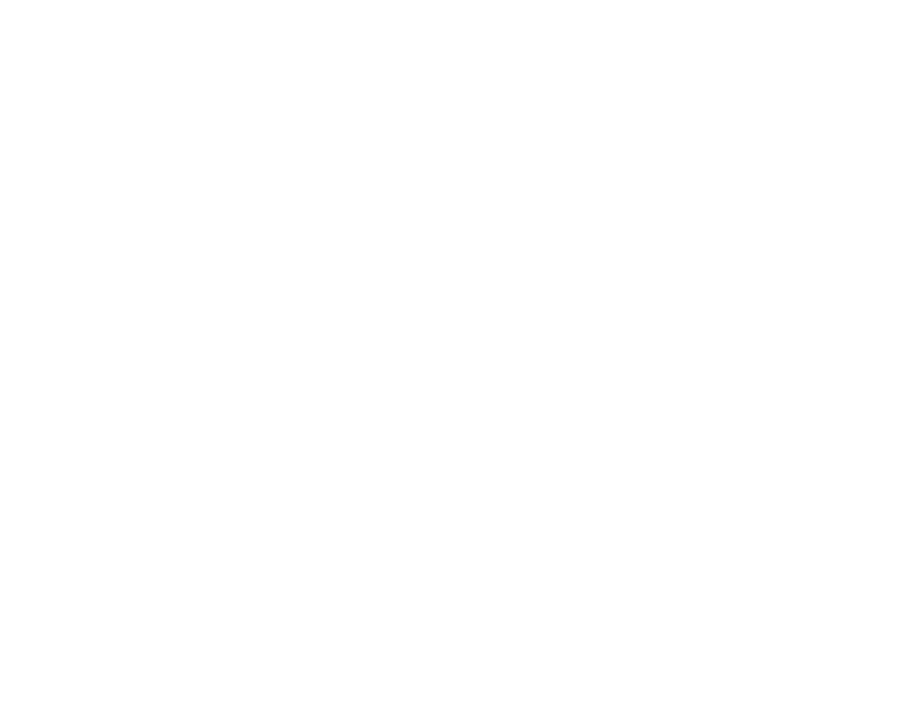
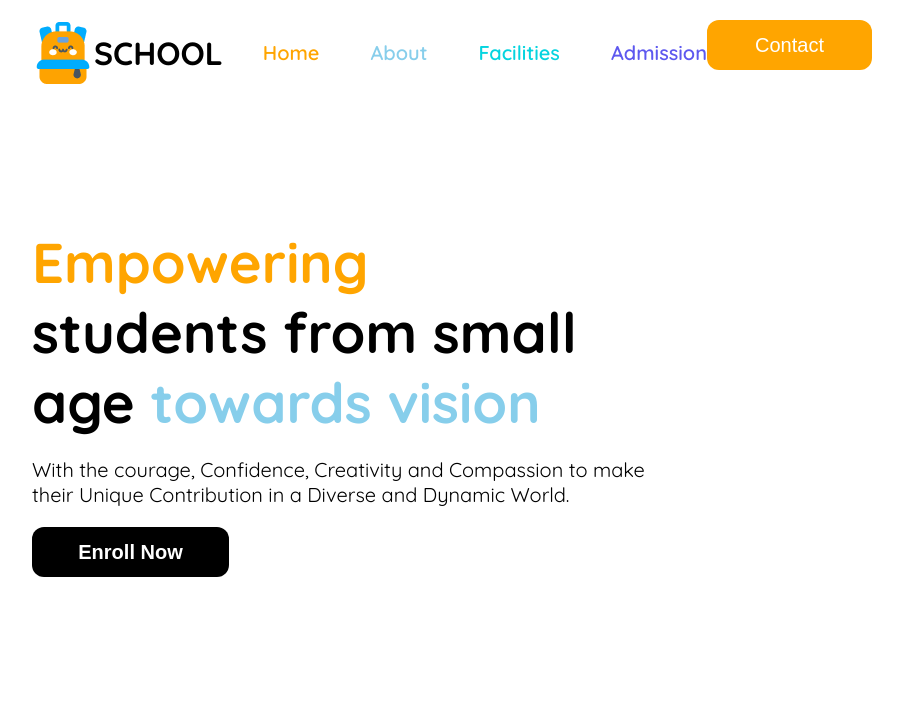
Before and after one commit to Anik-web-code/Assignment-2, a plain HTML site: page index.html in a window 1280 px wide. Shown: the whole page, without its empty margins (188-1091 px from the left). Drawn offline with Linux system fonts and the light colour scheme.

Commit message:
Added Navbar

```diff
--- a/index.html
+++ b/index.html
@@ -4,9 +4,46 @@
     <meta charset="UTF-8">
     <meta name="viewport" content="width=device-width, initial-scale=1.0">
     <link rel="stylesheet" href="style.css">
-    <title>Document</title>
+    <title>Kid School</title>
 </head>
 <body>
+    <header>
+        <div class="nav">
+            <div class="left-div">
+                <img src="assets/logo.png" alt="" class="logo"><span>SCHOOL</span>
+            </div>
+            <div class="middle-div">
+                <ul>
+                    <li><a class="four" href="#">Home</a></li>
+                    <li><a class="one" href="#">About</a></li>
+                    <li><a class="two" href="#">Facilities</a></li>
+                    <li><a class="three" href="#">Admission</a></li>
+                </ul>
+            </div>
+            <button class="btn1">
+                Contact
+            </button>
+        </div>
 
+    </header>
+    <main>
+        <div class="enrollment">
+            <div class="enroll-left">
+            <div class="enroll-title"><span class="empower">Empowering</span> <br>
+                students from small<br> age<span class="age"> towards vision</span>
+
+            </div>
+            <p class="enroll-text">With the courage, Confidence, Creativity and Compassion to make<br> their Unique Contribution in a Diverse and Dynamic World.</p>
+            <button class="btn2">
+                Enroll Now
+            </button>
+            </div>
+        </div>
+
+
+    </main>
+    <footer>
+
+    </footer>
 </body>
 </html>
--- a/style.css
+++ b/style.css
@@ -0,0 +1,95 @@
+@import url('https://fonts.googleapis.com/css2?family=Quicksand:wght@300..700&display=swap');
+
+body{
+        margin: 0px;
+        padding: 0px;
+        font-family: "Quicksand", serif;
+        font-optical-sizing: auto;
+        font-weight: 400;
+        font-style: normal;
+      }
+ .nav{
+    display: flex;
+    justify-content: space-between;
+    margin: 20px 220px 20px 220px;
+ }
+
+.left-div{
+    display: flex;
+    align-content: center;
+    align-items: center;
+}
+.left-div span{
+    font-size: 32px;
+    font-weight: bold;
+}
+.middle-div ul{
+    display: flex;
+    list-style: none;
+    font-size: 20px;
+    font-weight: 600;
+    justify-content: space-between;
+}
+.four{
+    text-decoration: none;
+    color: orange;
+}
+.one{
+    text-decoration: none;
+    color: skyblue;
+    margin-left: 51px;
+}
+.two{
+    text-decoration: none;
+    color: #05D4DF;
+    margin-left: 51px;
+}
+.three{
+    text-decoration: none;
+    color: #5D58EF;
+    margin-left: 51px;
+}
+.btn1{
+    background-color: orange;
+    font-size: 20px;
+    font-weight: 500;
+    color: #FFFF;
+    width: 197px;
+    height: 50px;
+    border: none;
+    border-radius: 12px;
+}
+.enrollment{
+    display: flex;
+    justify-content: space-between;
+    margin: 20px 220px 20px 220px;
+}
+.enroll-title{
+    font-size: 56px;
+    font-weight: bold;
+}
+.empower{
+    color: orange;
+    font-weight: bold;
+}
+.age{
+    color: skyblue;
+    opacity: 100%;
+}
+.enroll-text{
+    font-size: 20px;
+}
+.enroll-left{
+    padding: 122px 0px 122px 0px;
+
+}
+.btn2{
+    background-color: black;
+    font-size: 20px;
+    font-weight: bold;
+    color: #FFFF;
+    width: 197px;
+    height: 50px;
+    border: none;
+    border-radius: 12px;
+}
```
